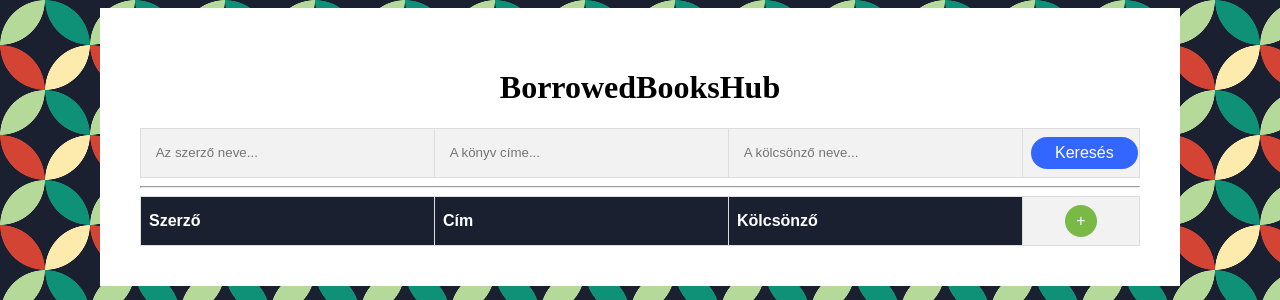
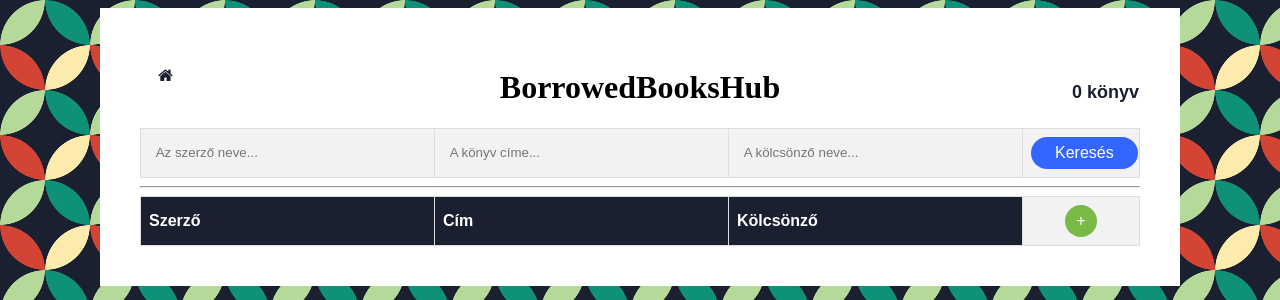
Before and after one commit to nbozsi/BorrowedBooksHub, a FastAPI app: page / in a window 1280 px wide. Shown: the top 300 px of the page. Run offline with FastAPI, Linux system fonts and the light colour scheme; data that the repository does not hold is empty; some web fonts are replaced.

Commit message:
showing number of books/matches

```diff
--- a/lang/en.json
+++ b/lang/en.json
@@ -1,4 +1,5 @@
 {
+    "BOOK": "book",
     "TITLE": "Title",
     "TITLE_placeholder": "Enter Book Title...",
     "AUTHOR": "Author",
@@ -9,5 +10,6 @@
     "UPDATE": "Update",
     "DELETE": "Delete",
     "DELETE_QUESTION": "Are you sure you want to delete",
-    "SEARCH": "Search"
+    "SEARCH": "Search",
+    "MATCHES": "matches"
 }
--- a/lang/hu.json
+++ b/lang/hu.json
@@ -1,4 +1,5 @@
 {
+    "BOOK": "könyv",
     "TITLE": "Cím",
     "TITLE_placeholder": "A könyv címe...",
     "AUTHOR": "Szerző",
@@ -9,5 +10,6 @@
     "UPDATE": "Szerkesztés",
     "DELETE": "Törlés",
     "DELETE_QUESTION": "Biztos törlöd",
-    "SEARCH": "Keresés"
+    "SEARCH": "Keresés",
+    "MATCHES": "találat"
 }
--- a/static/style.css
+++ b/static/style.css
@@ -24,6 +24,15 @@ body {
 .headpart {
     display: inline-block;
     width: 33%;
+}
+
+.counter {
+    width: 100%;
+    text-align: right;
+    color: #1a2030;
+    font-family: Arial, Helvetica, sans-serif;
+    font-size: large;
+    font-weight: bold;
 }
 
 .field {
--- a/templates/base.html
+++ b/templates/base.html
@@ -6,12 +6,21 @@
     <meta name="viewport" content="width=device-width, initial-scale=1.0">
     <title>BorrowedBooksHub</title>
 
+    <link rel="stylesheet" href="https://cdnjs.cloudflare.com/ajax/libs/font-awesome/4.7.0/css/font-awesome.min.css">
     <link href="{{ url_for('static', path='/style.css') }}" rel="stylesheet">
 </head>
 
 <body>
     <div class="main">
-        <h1>BorrowedBooksHub</h1>
+        <div class="headpart">
+            <a class="home-button" , href="/"><i class="fa fa-home"></i></a>
+        </div>
+        <div class="headpart">
+            <h1>BorrowedBooksHub</h1>
+        </div>
+        <div class="headpart">
+            <div class="counter">{{ book_list|length }} {{lang["BOOK"]}}</div>
+        </div>
 
 
         <form action="/startsearch" method="post">
--- a/templates/remove.html
+++ b/templates/remove.html
@@ -6,6 +6,7 @@
     <meta name="viewport" content="width=device-width, initial-scale=1.0">
     <title>BorrowedBooksHub</title>
 
+    <link rel="stylesheet" href="https://cdnjs.cloudflare.com/ajax/libs/font-awesome/4.7.0/css/font-awesome.min.css">
     <link href="{{ url_for('static', path='/style.css') }}" rel="stylesheet">
 </head>
 
--- a/templates/searchpage.html
+++ b/templates/searchpage.html
@@ -18,7 +18,9 @@
         <div class="headpart">
             <h1>BorrowedBooksHub</h1>
         </div>
-        <div class="headpart"></div>
+        <div class="headpart">
+            <div class="counter">{{ book_list|length }} {{lang["MATCHES"]}}</div>
+        </div>
         <form action="/startsearch" method="post">
             <table class="list">
                 <tr>
```
